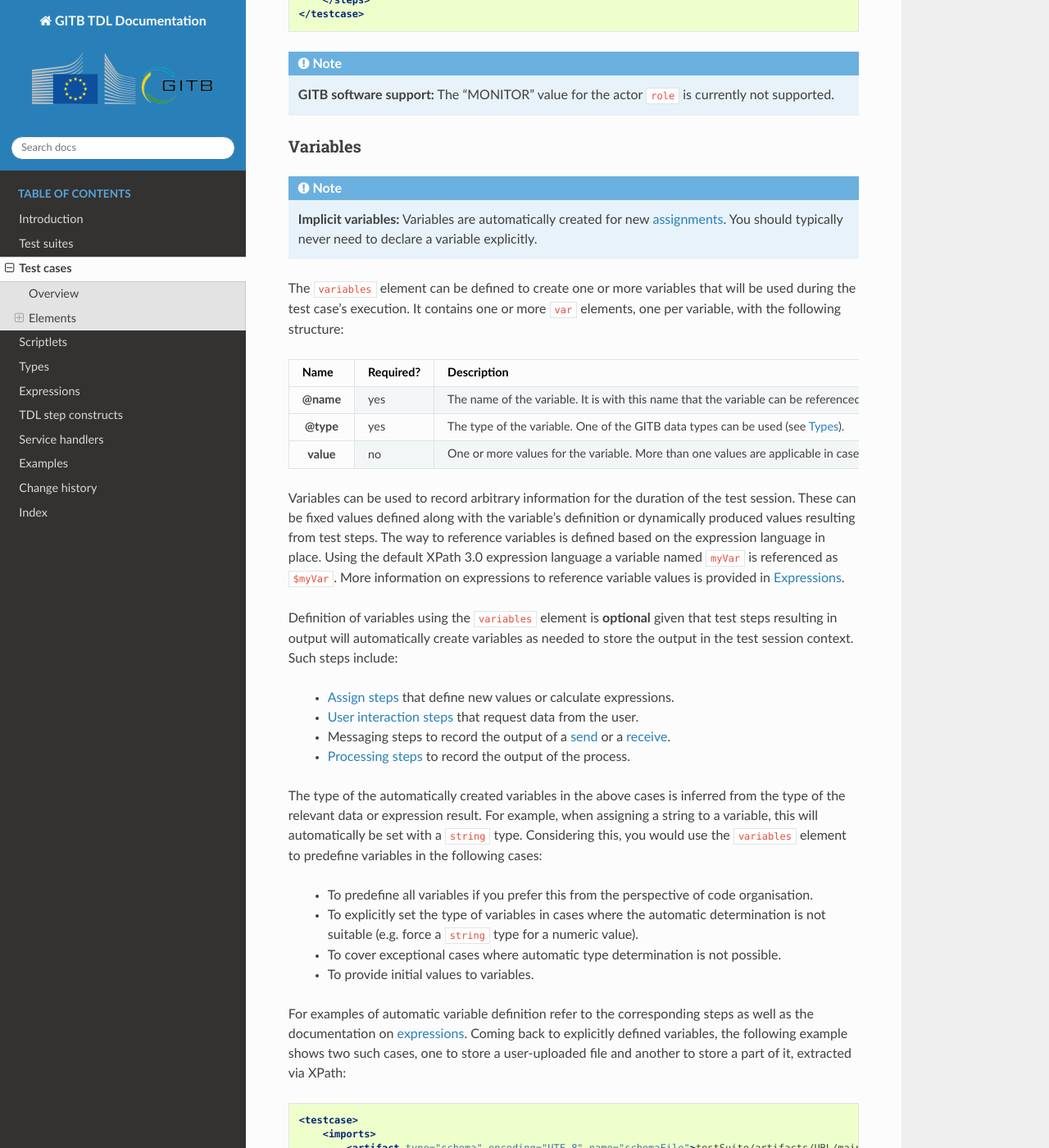
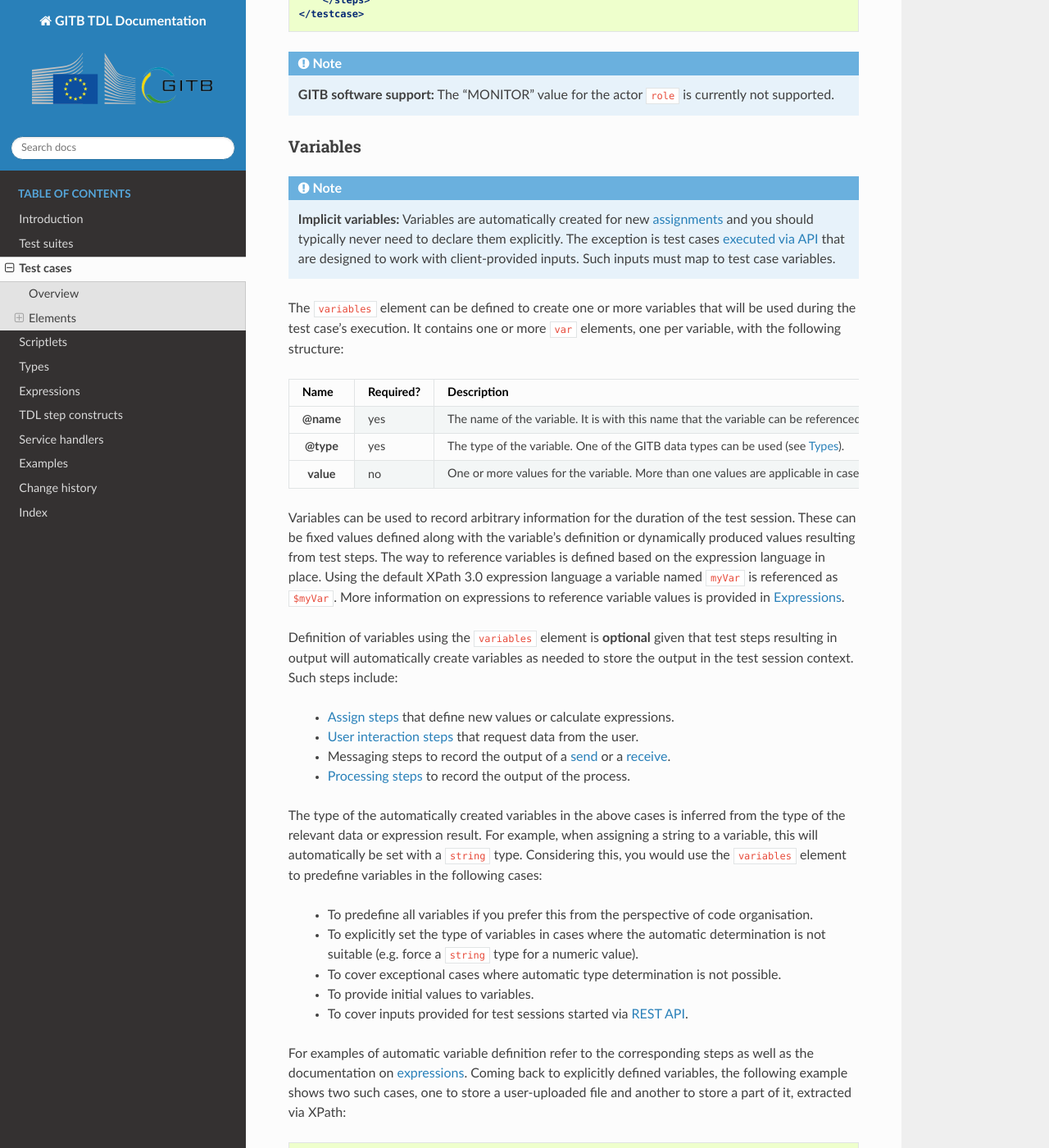
Before and after one commit to ISAITB/docs-tdl, a Sphinx documentation site: the page built from source/testcase/index.rst, in a window 1280 px wide and 1400 px high, scrolled down 13913 px. Shown: the whole window at 82% size. Built offline with Sphinx 7.4.7 and the Read the Docs theme 3.1.0, drawn with Linux system fonts in a browser that asks for light colours.

Commit message:
Doc improvement

```diff
--- a/source/testcase/index.rst
+++ b/source/testcase/index.rst
@@ -719,8 +719,9 @@
 
 .. note::
 
-    **Implicit variables:** Variables are automatically created for new :ref:`assignments <tdl-step-assign>`. You should typically never need
-    to declare a variable explicitly.
+    **Implicit variables:** Variables are automatically created for new :ref:`assignments <tdl-step-assign>` and you should typically never need
+    to declare them explicitly. The exception is test cases `executed via API <https://www.itb.ec.europa.eu/docs/itb-ou/latest/api/index.html#start>`__
+    that are designed to work with client-provided inputs. Such inputs must map to test case variables.
 
 The ``variables`` element can be defined to create one or more variables that will be used during the test case's execution. It contains one
 or more ``var`` elements, one per variable, with the following structure:
@@ -754,6 +755,7 @@
     * To explicitly set the type of variables in cases where the automatic determination is not suitable (e.g. force a ``string`` type for a numeric value).
     * To cover exceptional cases where automatic type determination is not possible.
     * To provide initial values to variables.
+    * To cover inputs provided for test sessions started via `REST API <https://www.itb.ec.europa.eu/docs/itb-ou/latest/api/index.html#start>`__.
 
 For examples of automatic variable definition refer to the corresponding steps as well as the documentation on :ref:`expressions<test-case-variables-from-expression-output>`.
 Coming back to explicitly defined variables, the following example shows two such cases, one to store a user-uploaded file and another to store a part of it,
```
